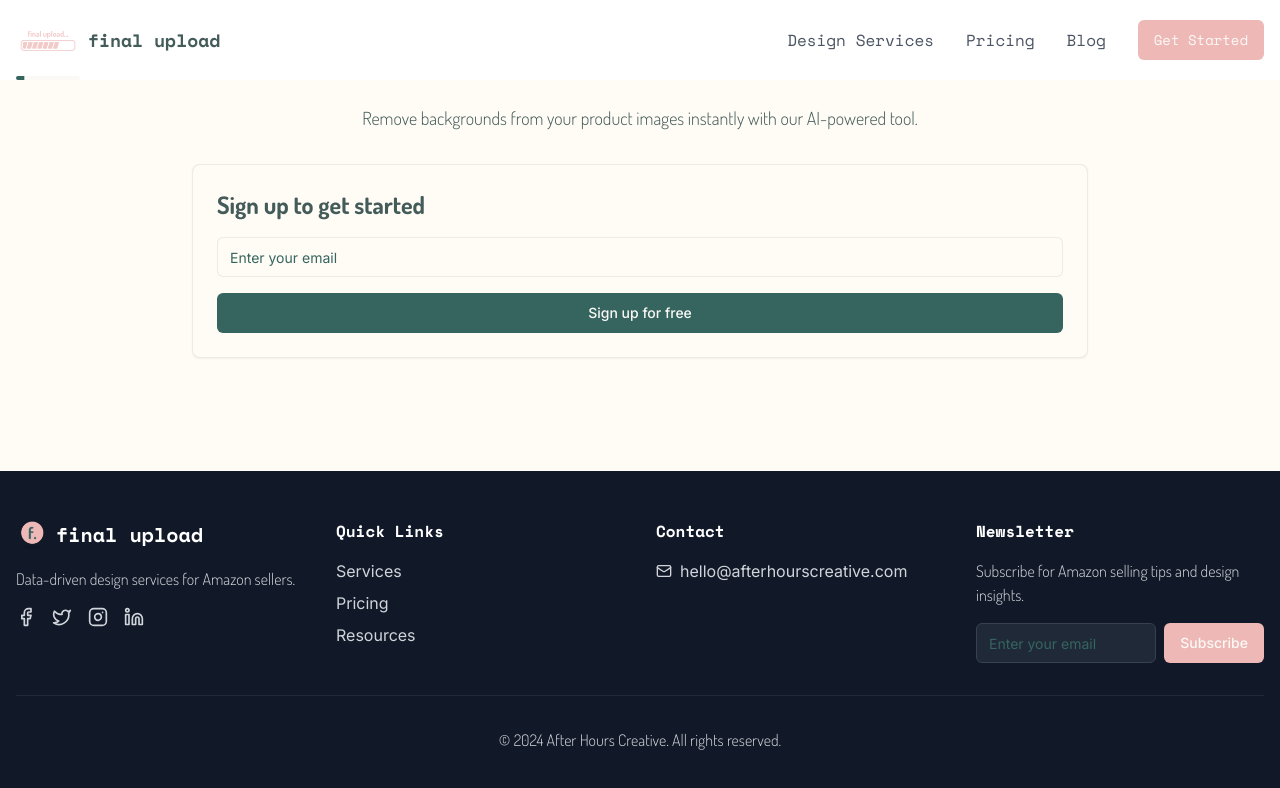
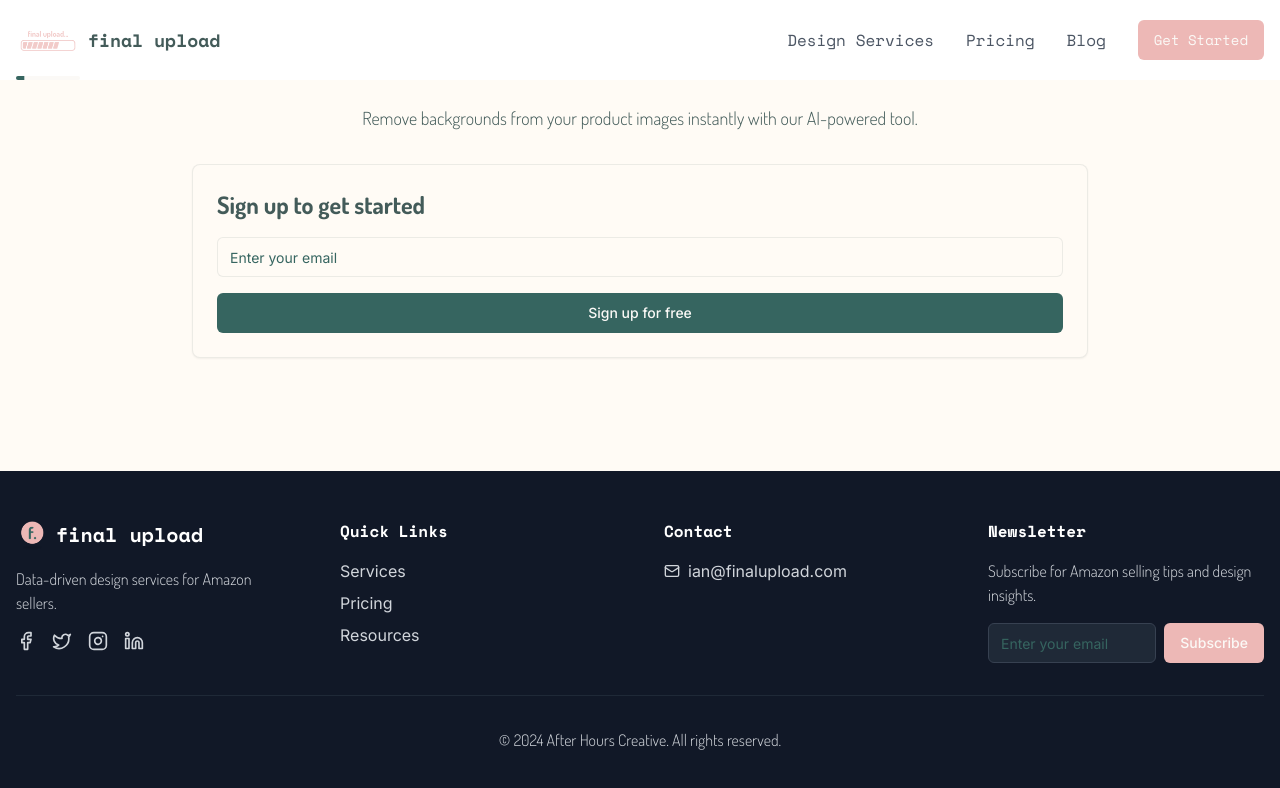
Before and after one commit to Mavic1027/Final-Upload, a React (Vite) app: page /background-remover in a window 1280 px wide. Shown: the top 788 px of the page. Built offline with nearby package versions, Linux system fonts and the light colour scheme.

Commit message:
Move section and update email
Adjusted layout to prevent overlap with the newsletter section and updated the contact email to ian@finalupload.com in the Footer component.
[skip gpt_engineer]

```diff
--- a/src/components/Footer.tsx
+++ b/src/components/Footer.tsx
@@ -9,7 +9,7 @@ export const Footer = () => {
   return (
     <footer className="bg-gray-900 text-gray-300">
       <div className="container mx-auto px-4 py-12">
-        <div className="grid md:grid-cols-4 gap-8 mb-8">
+        <div className="grid md:grid-cols-4 gap-12 mb-8">
           <div>
             <div className="flex items-center gap-2 mb-4">
               <img
@@ -70,8 +70,8 @@ export const Footer = () => {
             <ul className="space-y-2">
               <li className="flex items-center">
                 <Mail size={16} className="mr-2" />
-                <a href="mailto:hello@afterhourscreative.com" className="hover:text-accent">
-                  hello@afterhourscreative.com
+                <a href="mailto:ian@finalupload.com" className="hover:text-accent">
+                  ian@finalupload.com
                 </a>
               </li>
             </ul>
```
